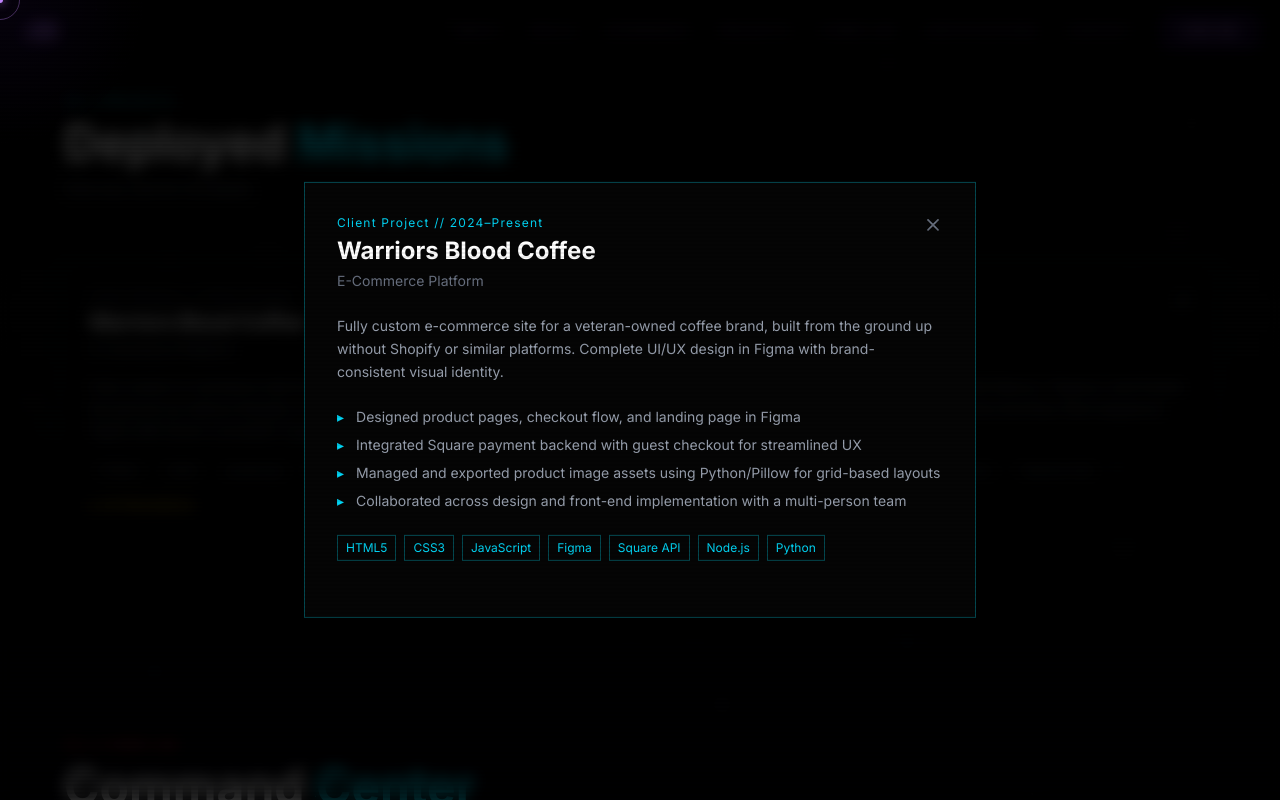
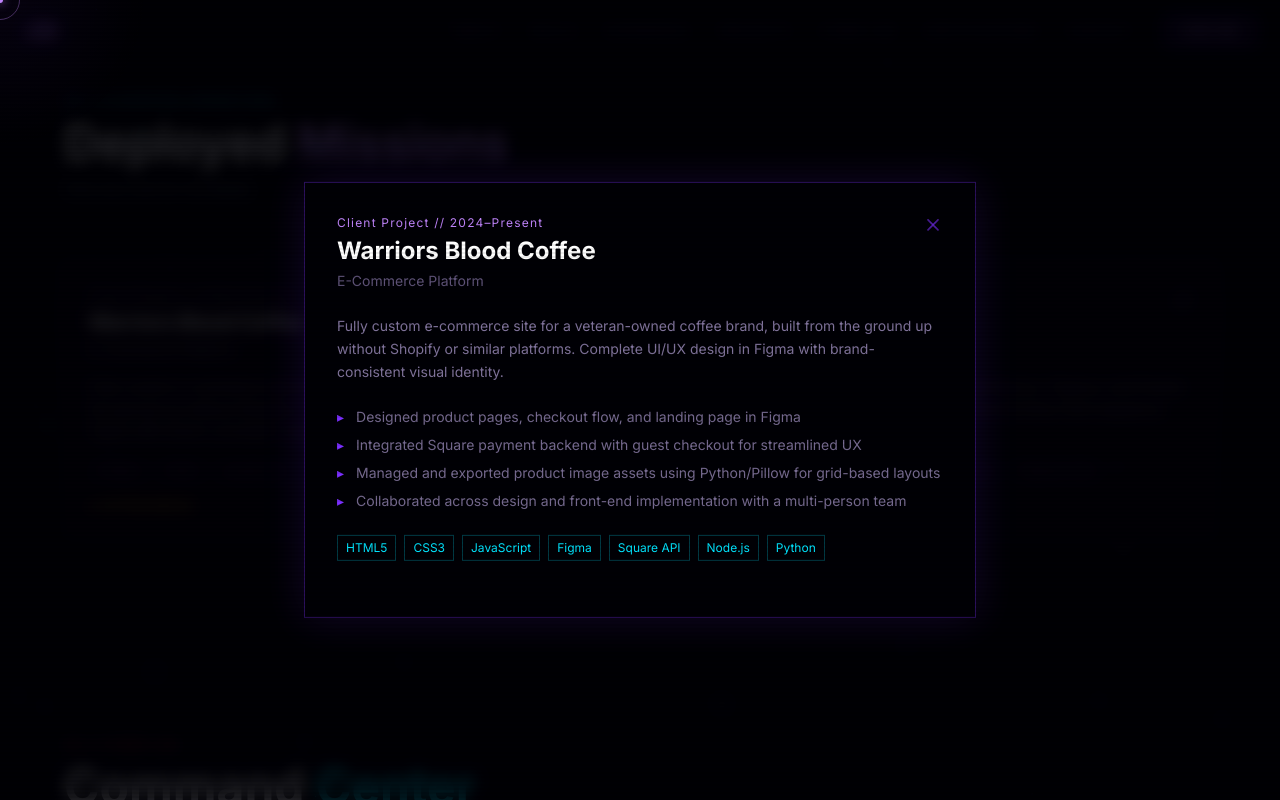
Before and after one commit to jonmasropian/Masropian-portfolio-template, a Next.js app: page / in a window 1280 px wide. Both pictures are taken after a click on the element 346 px from the left and 4086 px from the top of the page. Shown: the part 3686-4486 px from the top of the page. Built offline with nearby package versions, Linux system fonts and the light colour scheme.

Commit message:
feat: update Projects section to void horror styling

```diff
--- a/src/components/portfolio/Projects/ProjectCard.tsx
+++ b/src/components/portfolio/Projects/ProjectCard.tsx
@@ -20,10 +20,10 @@
       initial="hidden"
       animate={isVisible ? 'visible' : 'hidden'}
       transition={{ delay: index * 0.15 }}
-      whileHover={{ y: -4, borderColor: 'rgba(0,229,255,0.5)' }}
+      whileHover={{ y: -4, borderColor: 'rgba(123,47,255,0.5)' }}
       onClick={() => onClick(project)}
       className="p-6 cursor-pointer transition-all duration-300 group"
-      style={{ border: '1px solid rgba(0,229,255,0.15)', background: 'rgba(0,0,0,0.5)' }}
+      style={{ border: '1px solid rgba(123,47,255,0.2)', background: 'rgba(13,0,16,0.6)' }}
     >
       <div className="flex items-start justify-between mb-4">
         <div>
@@ -38,8 +38,8 @@
 
       <div className="flex flex-wrap gap-2">
         {project.stack.slice(0, 5).map((s) => (
-          <span key={s} className="text-xs font-mono text-gray-500 px-2 py-0.5"
-            style={{ border: '1px solid rgba(255,255,255,0.08)' }}>{s}</span>
+          <span key={s} className="text-xs font-mono px-2 py-0.5"
+            style={{ border: '1px solid rgba(123,47,255,0.15)', color: 'rgba(192,132,252,0.5)' }}>{s}</span>
         ))}
         {project.stack.length > 5 && (
           <span className="text-xs font-mono text-gray-600">+{project.stack.length - 5}</span>
--- a/src/components/portfolio/Projects/ProjectModal.tsx
+++ b/src/components/portfolio/Projects/ProjectModal.tsx
@@ -20,7 +20,8 @@
             animate={{ opacity: 1 }}
             exit={{ opacity: 0 }}
             onClick={onClose}
-            className="fixed inset-0 z-[2000] bg-black/80 backdrop-blur-sm"
+            className="fixed inset-0 z-[2000] backdrop-blur-sm"
+            style={{ background: 'rgba(0,0,5,0.85)' }}
           />
           <motion.div
             initial={{ opacity: 0, scale: 0.9, y: 20 }}
@@ -28,47 +29,60 @@
             exit={{ opacity: 0, scale: 0.9, y: 20 }}
             transition={{ duration: 0.3 }}
             className="fixed inset-4 md:inset-auto md:top-1/2 md:left-1/2 md:-translate-x-1/2 md:-translate-y-1/2 md:w-full md:max-w-2xl z-[2001] overflow-auto"
-            style={{ border: '1px solid rgba(0,229,255,0.3)', background: '#050505', maxHeight: '85vh' }}
+            style={{ border: '1px solid rgba(123,47,255,0.35)', background: '#000005', maxHeight: '85vh', boxShadow: '0 0 40px rgba(123,47,255,0.15)' }}
           >
             <div className="p-8">
               <div className="flex items-start justify-between mb-6">
                 <div>
-                  <div className="text-xs font-mono text-cyan-400 tracking-widest mb-1">{project.type} // {project.year}</div>
+                  <div className="text-xs font-mono tracking-widest mb-1" style={{ color: '#c084fc' }}>
+                    {project.type} // {project.year}
+                  </div>
                   <h3 className="text-2xl font-bold text-white">{project.title}</h3>
-                  <div className="text-gray-500 text-sm mt-1">{project.subtitle}</div>
+                  <div className="text-sm mt-1" style={{ color: 'rgba(160,140,200,0.6)' }}>{project.subtitle}</div>
                 </div>
-                <button onClick={onClose} className="text-gray-500 hover:text-cyan-400 transition-colors">
+                <button onClick={onClose} className="transition-colors" style={{ color: 'rgba(123,47,255,0.6)' }}
+                  onMouseEnter={(e) => (e.currentTarget.style.color = '#c084fc')}
+                  onMouseLeave={(e) => (e.currentTarget.style.color = 'rgba(123,47,255,0.6)')}>
                   <X size={20} />
                 </button>
               </div>
 
-              <p className="text-gray-400 text-sm leading-relaxed mb-6 font-mono">{project.description}</p>
+              <p className="text-sm leading-relaxed mb-6 font-mono" style={{ color: 'rgba(200,180,240,0.65)' }}>
+                {project.description}
+              </p>
 
               <ul className="space-y-2 mb-6">
                 {project.highlights.map((h, i) => (
-                  <li key={i} className="flex gap-3 text-gray-400 text-sm font-mono">
-                    <span className="text-cyan-400 flex-shrink-0">▸</span>{h}
+                  <li key={i} className="flex gap-3 text-sm font-mono" style={{ color: 'rgba(200,180,240,0.6)' }}>
+                    <span className="flex-shrink-0" style={{ color: '#7b2fff' }}>▸</span>{h}
                   </li>
                 ))}
               </ul>
 
               <div className="flex flex-wrap gap-2 mb-6">
                 {project.stack.map((s) => (
-                  <span key={s} className="px-2 py-1 text-xs font-mono text-cyan-400"
-                    style={{ border: '1px solid rgba(0,229,255,0.3)' }}>{s}</span>
+                  <span key={s} className="px-2 py-1 text-xs font-mono" style={{ color: '#00e5ff', border: '1px solid rgba(0,229,255,0.25)' }}>
+                    {s}
+                  </span>
                 ))}
               </div>
 
               <div className="flex gap-4">
                 {project.github && (
                   <a href={project.github} target="_blank" rel="noreferrer"
-                    className="flex items-center gap-2 text-sm font-mono text-gray-400 hover:text-cyan-400 transition-colors">
+                    className="flex items-center gap-2 text-sm font-mono transition-colors"
+                    style={{ color: 'rgba(0,229,255,0.6)' }}
+                    onMouseEnter={(e) => (e.currentTarget.style.color = '#00e5ff')}
+                    onMouseLeave={(e) => (e.currentTarget.style.color = 'rgba(0,229,255,0.6)')}>
                     <GitFork size={16} /> GitHub
                   </a>
                 )}
                 {project.demo && (
                   <a href={project.demo} target="_blank" rel="noreferrer"
-                    className="flex items-center gap-2 text-sm font-mono text-gray-400 hover:text-cyan-400 transition-colors">
+                    className="flex items-center gap-2 text-sm font-mono transition-colors"
+                    style={{ color: 'rgba(0,229,255,0.6)' }}
+                    onMouseEnter={(e) => (e.currentTarget.style.color = '#00e5ff')}
+                    onMouseLeave={(e) => (e.currentTarget.style.color = 'rgba(0,229,255,0.6)')}>
                     <ExternalLink size={16} /> Live Demo
                   </a>
                 )}
--- a/src/components/portfolio/Projects/index.tsx
+++ b/src/components/portfolio/Projects/index.tsx
@@ -22,9 +22,9 @@
           animate={isVisible ? 'visible' : 'hidden'}
           className="mb-16"
         >
-          <span className="text-xs font-mono text-cyan-400 tracking-widest">04 // PROJECTS</span>
+          <span className="text-xs font-mono text-cyan-400 tracking-widest">04 // CLASSIFIED_OPERATIONS</span>
           <h2 className="text-4xl md:text-5xl font-bold text-white mt-2">
-            Deployed <span style={{ color: '#00E5FF' }}>Missions</span>
+            Deployed <span style={{ color: '#c084fc' }}>Missions</span>
           </h2>
           <p className="text-gray-500 font-mono text-sm mt-3">Click any card for full details</p>
         </motion.div>
```
